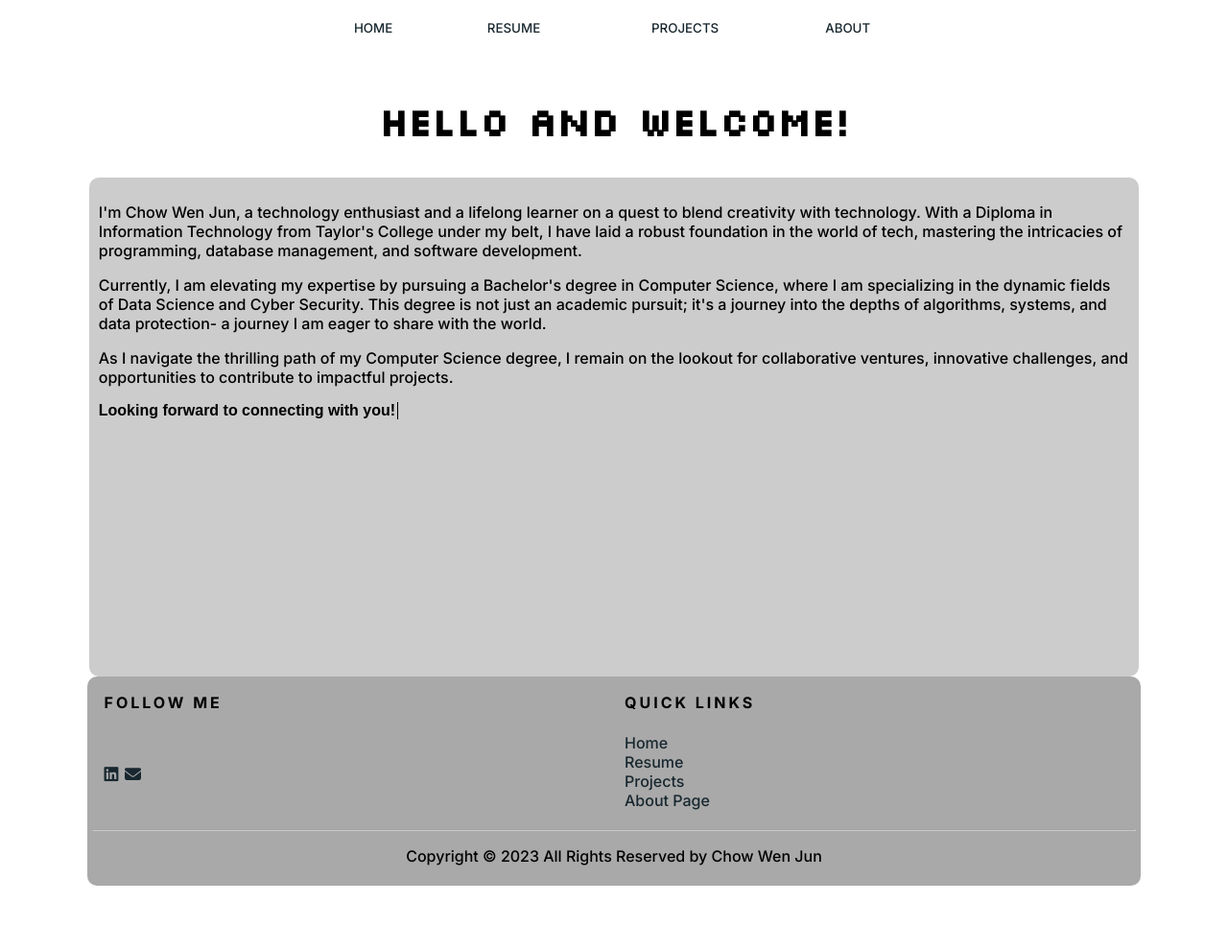
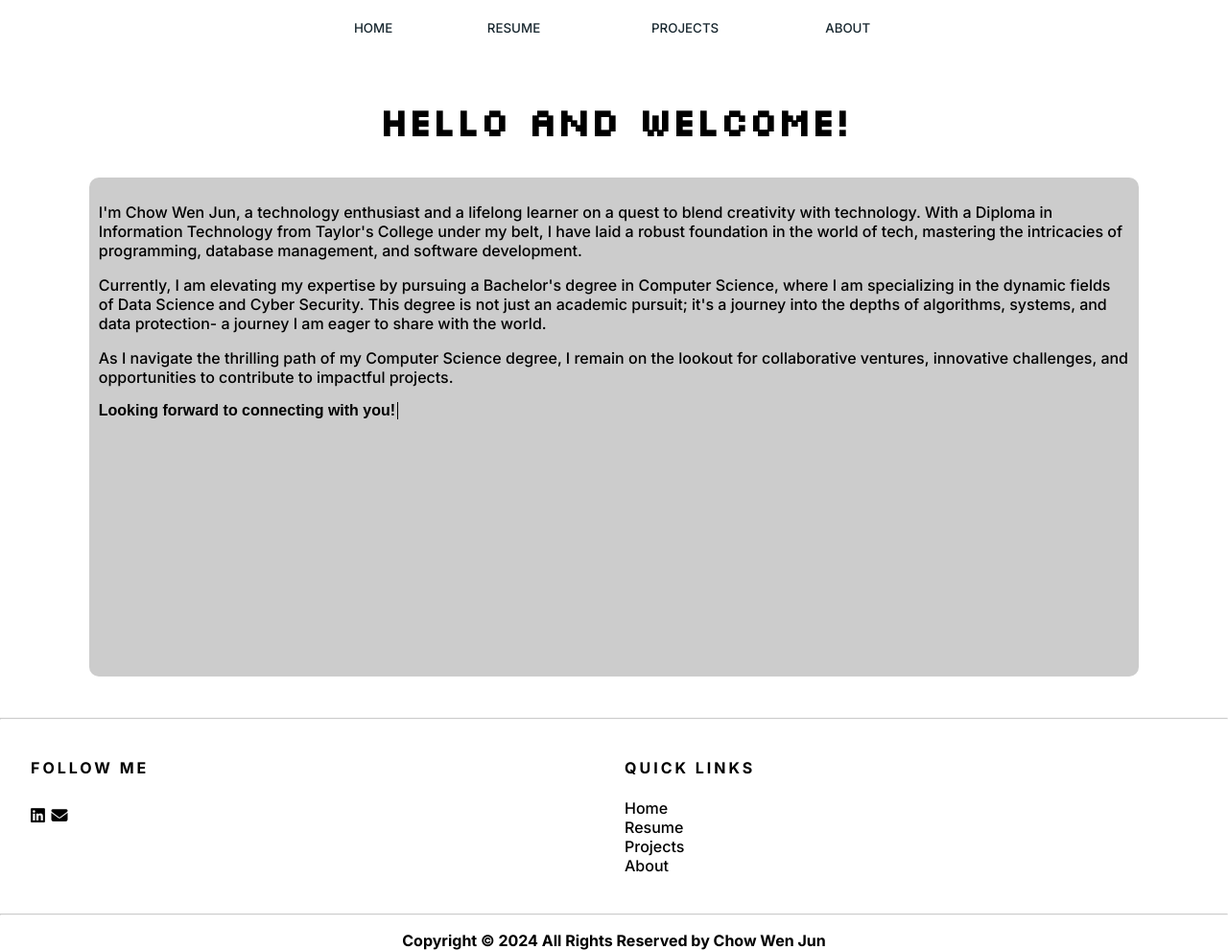
Before and after one commit to wennjun/wenjunresume, a plain HTML site: page index.html in a window 1280 px wide. Shown: the whole page at 96% size. Before the commit the page ends 931 px from the top, so only its background shows below. Drawn offline with Linux system fonts and the light colour scheme; a web font is replaced by a local one.

Commit message:
Update index.html

```diff
--- a/index.html
+++ b/index.html
@@ -60,9 +60,9 @@
 
     </div>
     <br>
-    <div id="desktopview">
         <h2 class="fade-in" style="font-weight: bold; text-align:center;">Hello and Welcome! </h2>
-    </div>
+
+
 
 
 
@@ -96,59 +96,41 @@
 
     </div>
 
-    <footer>
-
-        <table class="footer" width="100%;">
+    <footer class="site-footer">
+        <table style="padding:20px;" width="100%;">
             <colgroup>
                 <col style="width:50%;">
                 <col style="width:50%;">
+            </colgroup>
+            <hr style="opacity: 0.5;">
 
-
-            </colgroup>
             <tr>
                 <td style="text-align: left; letter-spacing: 3px; font-weight: bold;">
                     <span>FOLLOW ME</span>
                 </td>
                 <td style="text-align: left; letter-spacing: 3px; font-weight: bold;">
                     <span>QUICK LINKS</span>
-
                 </td>
-
             </tr>
             <tr>
-                <td style="text-align: left;font-size: 25px;">
-                    <p>
-                        <a href="https://www.linkedin.com/in/chow-wen-jun-642073202" class="icon link"><i
-                                class="fa-brands fa-linkedin"></i></a>
-
-                        <a href="mailto:cwenjunn523@gmail.com" class="icon link"><i
-                                class="fa-solid fa-envelope"></i></a>
+                <td style="text-align: left; font-size: 25px;">
+                    <a href="https://www.linkedin.com/in/chow-wen-jun-642073202" class="icon link"><i
+                            class="fa-brands fa-linkedin"></i></a>
+                    <a href="mailto:cwenjunn523@gmail.com" class="icon link"><i class="fa-solid fa-envelope"></i></a>
                 </td>
                 <td style="text-align: left;">
-                    <a href="index.html">Home</a>
-                    <br>
-                    <a href="resume.html">Resume</a>
-                    <br>
-                    <a href="projects.html">Projects</a>
-                    <br>
-                    <a href="aboutpage.html">About Page</a>
-
-
-
-
-
+                    <a href="index.html">Home</a><br>
+                    <a href="resume.html">Resume</a><br>
+                    <a href="projects.html">Projects</a><br>
+                    <a href="aboutpage.html">About</a>
                 </td>
-
-
             </tr>
         </table>
         <hr style="opacity: 0.5;">
         <p class="copyright">
-            Copyright © 2023 All Rights Reserved by Chow Wen Jun
+            Copyright © 2024 All Rights Reserved by Chow Wen Jun
         </p>
-
     </footer>
-
 
 
 
@@ -251,22 +233,27 @@
         font-size: medium;
     }
 
-    footer {
-        background-color: #a9a9a9;
-        padding: 5px;
-        width: 86%;
-        /* or max-width if you prefer */
-        margin-left: auto;
-        margin-right: auto;
-        border-radius: 10px;
+    .site-footer a {
+        text-decoration: none;
+        color: black;
+    }
 
 
+    .site-footer {
+        position: absolute;
+        left: 0;
+        bottom: 0;
+        height: 60px;
+        width: 100%;
 
 
+    }
 
 
-     }
-
+    .copyright {
+        text-align: center;
+        font-weight: bold;
+    }
 
 
 
@@ -421,7 +408,7 @@
             "slnt" 0;
     }
 
-    html{
+    html {
         font-family: "Inter", sans-serif;
         font-optical-sizing: auto;
         font-weight: 500;
```
